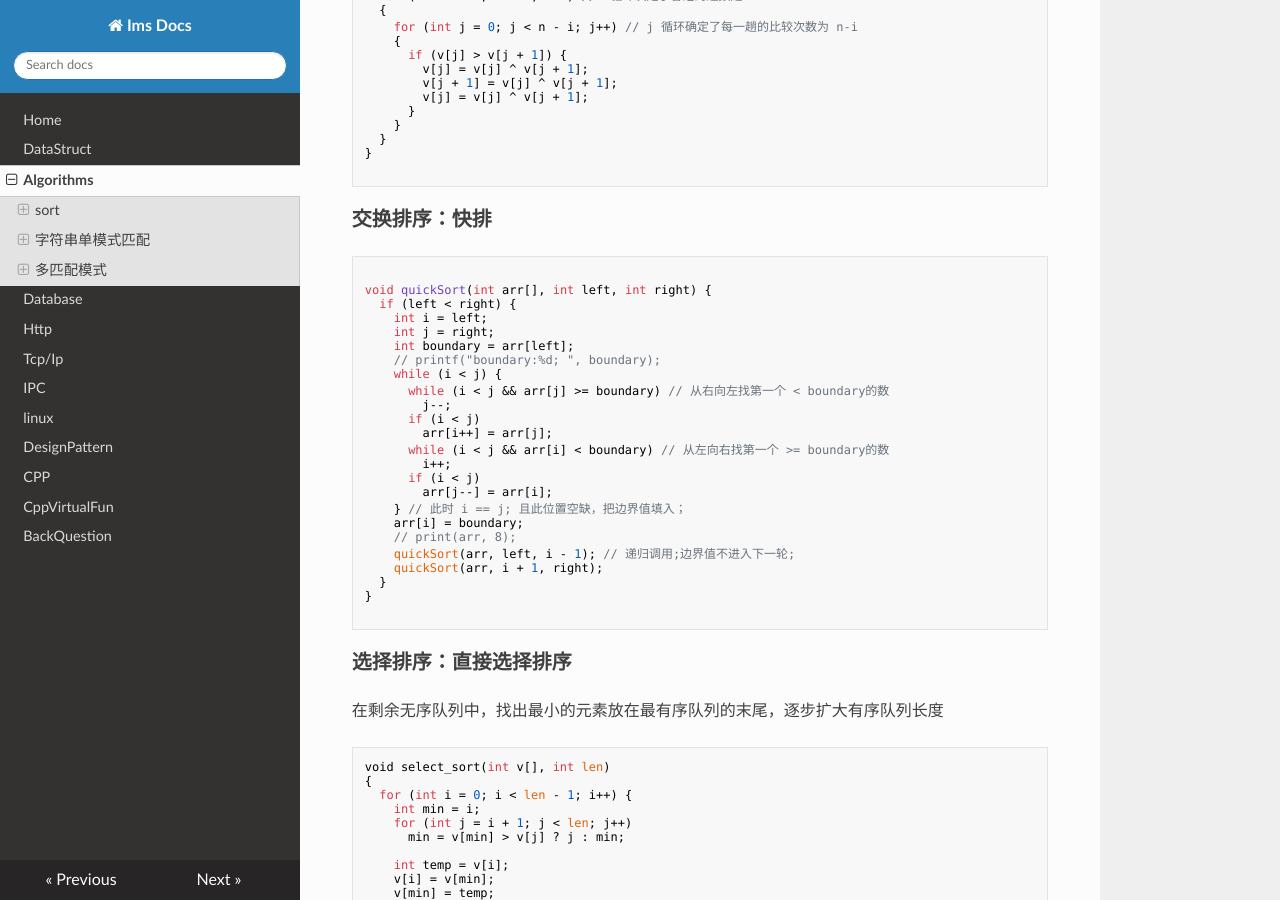
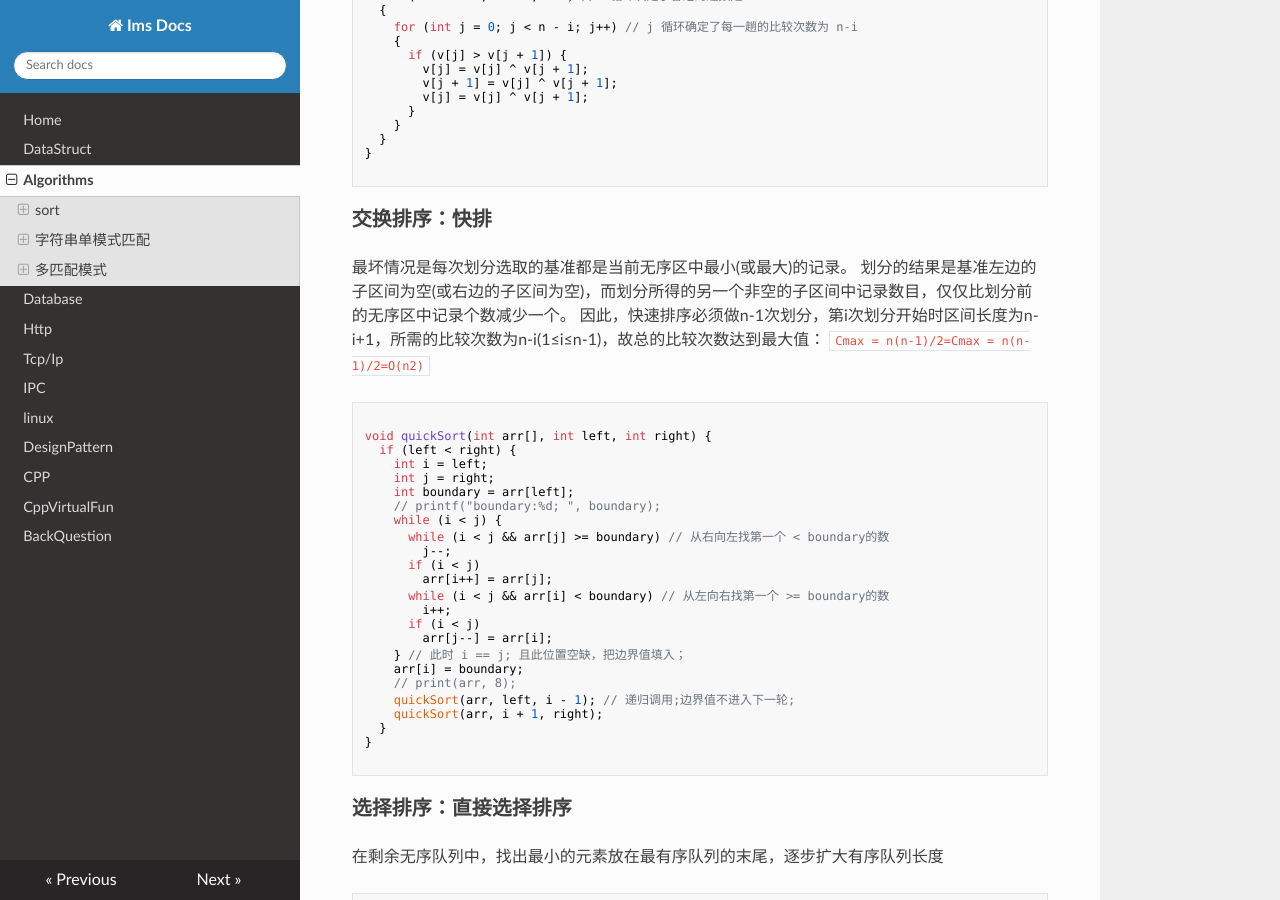
Before and after one commit to ims0/mkdocs, an MkDocs documentation site: the page built from docs/algorithms.md, in a window 1280 px wide and 900 px high, scrolled down 1784 px. Built offline with MkDocs 1.6.1, drawn with Linux system fonts in a browser that asks for light colours; nearby versions of some CDN libraries.

Commit message:
增加快排最差情况

````diff
--- a/docs/algorithms.md
+++ b/docs/algorithms.md
@@ -80,6 +80,11 @@ void bubble(int v[], int n)
 ```
 
 ### 交换排序：快排
+
+最坏情况是每次划分选取的基准都是当前无序区中最小(或最大)的记录。
+划分的结果是基准左边的子区间为空(或右边的子区间为空)，而划分所得的另一个非空的子区间中记录数目，仅仅比划分前的无序区中记录个数减少一个。
+因此，快速排序必须做n-1次划分，第i次划分开始时区间长度为n-i+1，所需的比较次数为n-i(1≤i≤n-1)，故总的比较次数达到最大值：
+`Cmax = n(n-1)/2=Cmax = n(n-1)/2=O(n2)`
 
 ```
 
````
